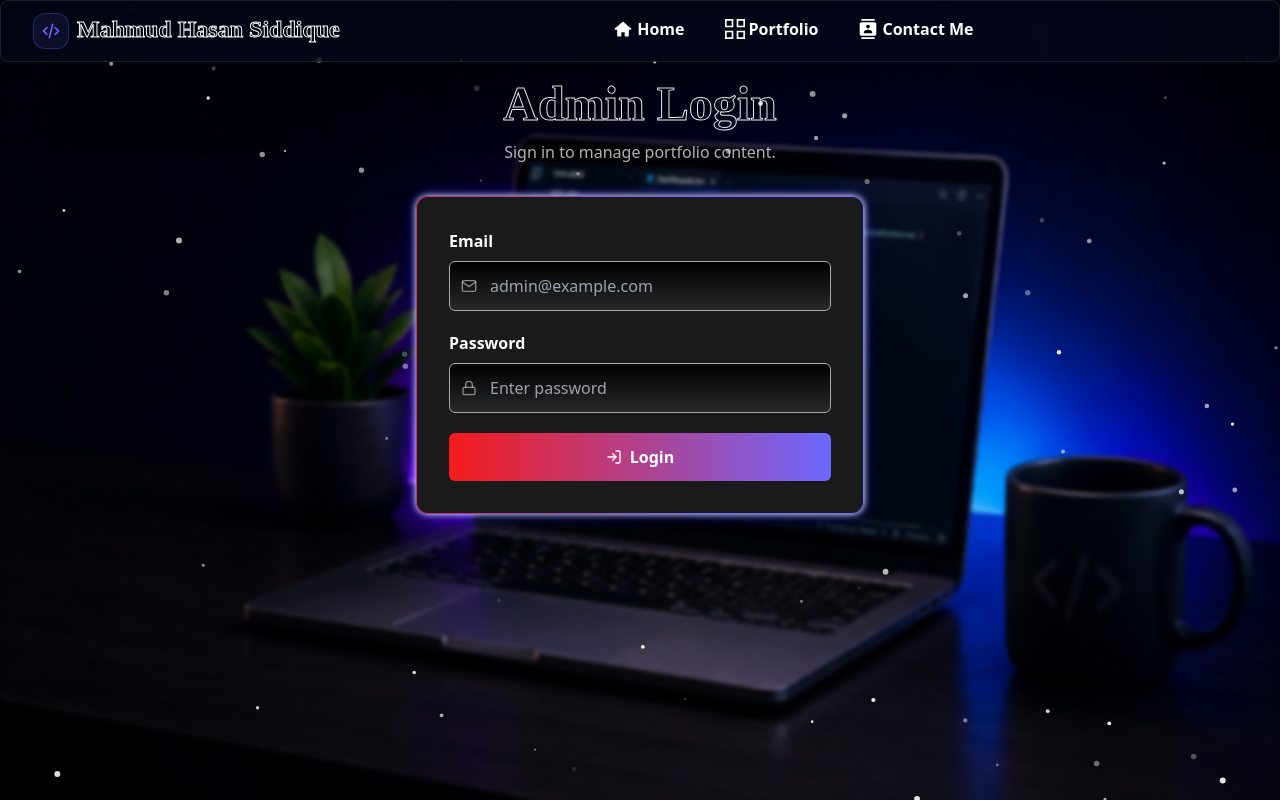
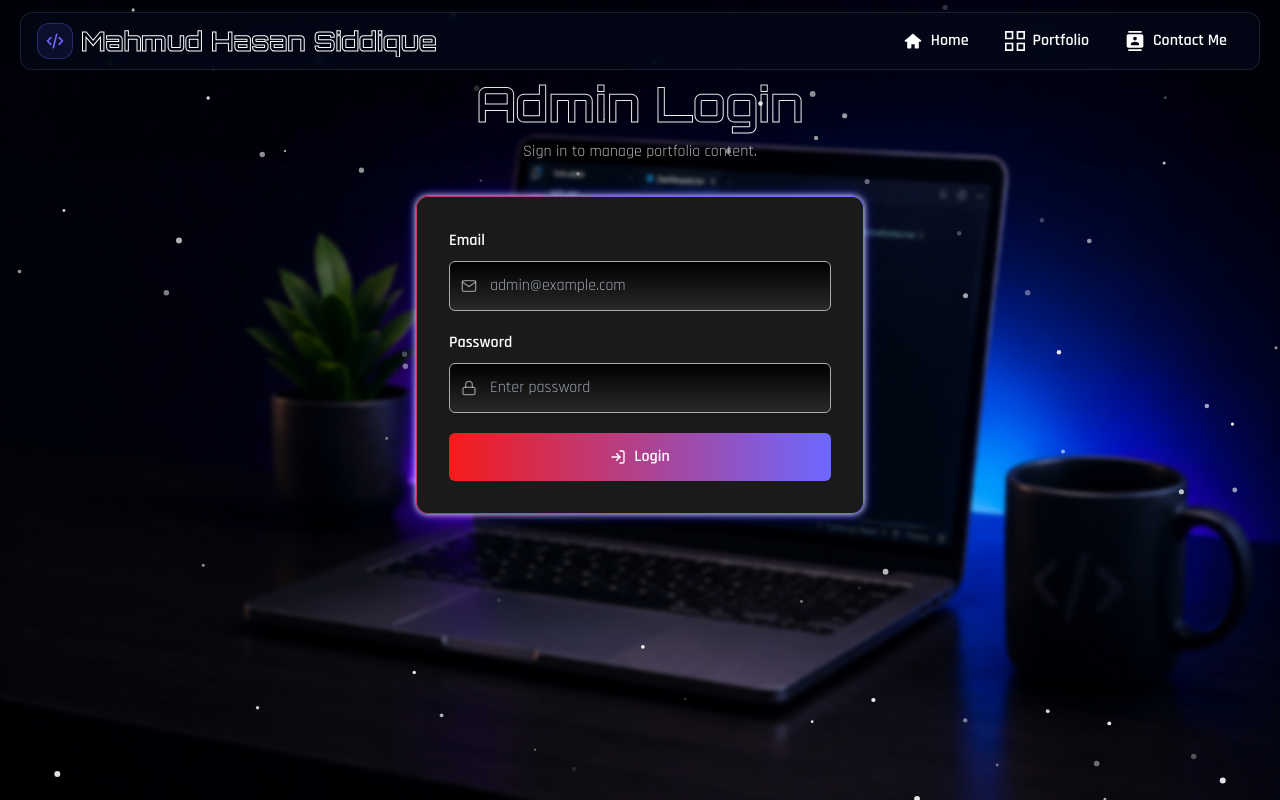
Before and after one commit to mahmudhasan07/mahmud-portfolio, a Next.js app: page /login in a window 1280 px wide. Built offline with nearby package versions, Linux system fonts and the light colour scheme.

Commit message:
working on seedAdmin

```diff
--- a/src/app/(main)/Profile.tsx
+++ b/src/app/(main)/Profile.tsx
@@ -90,10 +90,10 @@ const Profile = () => {
         </div>
 
         <div className="relative">
-          <h1 className="londrina break-words text-center text-3xl font-extrabold text-transparent sm:text-4xl">
+          <h1 className="londrina text-center text-2xl font-extrabold text-transparent sm:text-3xl">
             Mahmud Hasan Siddique
           </h1>
-          <h2 className="text-center text-xl font-semibold text-white/80">
+          <h2 className="text-center text-xl font-semibold text-white/60">
             Full Stack Developer
           </h2>
           <p className="my-3">
--- a/src/app/globals.css
+++ b/src/app/globals.css
@@ -10,12 +10,24 @@ textarea {
   color: black;
 }
 
+body {
+  font-family: var(--font-body), system-ui, sans-serif;
+  font-weight: 400;
+}
+
+button,
+input,
+textarea,
+select {
+  font: inherit;
+}
+
 .kaushan {
-  font-family: "Kaushan Script", cursive;
+  font-family: var(--font-script), cursive;
 }
 
 .londrina {
-  font-family: "Londrina Shadow", cursive;
+  font-family: var(--font-display), var(--font-body), sans-serif;
   -webkit-text-stroke: 1px white; /* outline */
   -webkit-text-fill-color: transparent; /* transparent inside */
   color: transparent; /* fallback */
--- a/src/app/layout.tsx
+++ b/src/app/layout.tsx
@@ -1,5 +1,10 @@
 import type { Metadata } from "next";
-import { Geist, Geist_Mono } from "next/font/google";
+import {
+  Geist_Mono,
+  Kaushan_Script,
+  Orbitron,
+  Rajdhani,
+} from "next/font/google";
 import "./globals.css";
 import bgImage from "@/assists/newbg2.png";
 import myImage from "@/assists/myProfile1.png";
@@ -8,13 +13,29 @@ import ParticlesBackground from "@/components/ParticlesBackground/ParticlesBackg
 import { baseUrl } from "@/Interfaces/BaseUrl";
 import LayoutWrapper from "@/components/LayoutWrapper/LayoutWrapper";
 
-const geistSans = Geist({
-  variable: "--font-geist-sans",
+const rajdhani = Rajdhani({
+  variable: "--font-body",
   subsets: ["latin"],
+  weight: ["400", "500", "600", "700"],
+  display: "swap",
+});
+
+const orbitron = Orbitron({
+  variable: "--font-display",
+  subsets: ["latin"],
+  weight: ["600", "700", "800", "900"],
+  display: "swap",
+});
+
+const kaushanScript = Kaushan_Script({
+  variable: "--font-script",
+  subsets: ["latin"],
+  weight: "400",
+  display: "swap",
 });
 
 const geistMono = Geist_Mono({
-  variable: "--font-geist-mono",
+  variable: "--font-mono",
   subsets: ["latin"],
 });
 
@@ -83,14 +104,10 @@ export default function RootLayout({
   return (
     <html lang="en">
       <head>
-        <link
-          href="https://fonts.googleapis.com/css2?family=Kaushan+Script&display=swap"
-          rel="stylesheet"
-        />
         <script src="https://cdn.plaid.com/link/v2/stable/link-initialize.js"></script>
       </head>
       <body
-        className={`${geistSans.variable} ${geistMono.variable} antialiased relative h-screen  `}
+        className={`${rajdhani.variable} ${orbitron.variable} ${kaushanScript.variable} ${geistMono.variable} relative h-screen font-sans antialiased`}
       >
         <div className="absolute top-0 left-0 right-0 h-full">
           <Image
--- a/src/components/Navbar/Navbar.tsx
+++ b/src/components/Navbar/Navbar.tsx
@@ -6,11 +6,12 @@ import { AnimatePresence, motion } from "framer-motion";
 import { TiHome } from "react-icons/ti";
 import { GrProjects } from "react-icons/gr";
 import { MdContacts } from "react-icons/md";
-import { TbCode } from "react-icons/tb";
+import { TbCode, TbMenu2, TbX } from "react-icons/tb";
 
 const Navbar = () => {
   const path = usePathname();
   const [hoveredIndex, setHoveredIndex] = useState(-1);
+  const [isMenuOpen, setIsMenuOpen] = useState(false);
 
   const routes = [
     { route: "/", name: "Home", icon: <TiHome /> },
@@ -19,37 +20,51 @@ const Navbar = () => {
     { route: "/contact", name: "Contact Me", icon: <MdContacts /> },
   ];
 
+  const isActiveRoute = (route: string) =>
+    route === "/" ? path === route : path.startsWith(route);
+
   return (
-    <section className="text-white fixed z-50 border border-white/10 bg-[#030816]/70  shadow-[0_20px_70px_rgba(0,0,0,0.25)] backdrop-blur backdrop-saturate-150 py-3 rounded-lg w-full mx-auto">
-      <div className="flex justify-between container">
-        <div className="flex gap-2">
+    <section className="fixed left-0 right-0 top-3 z-50 px-3 text-white sm:px-5">
+      <div className="container relative rounded-xl border border-white/10 bg-[#030816]/80 px-3 py-2 shadow-[0_20px_70px_rgba(0,0,0,0.25)] backdrop-blur backdrop-saturate-150 sm:px-4">
+        <div className="flex min-w-0 items-center justify-between gap-3">
+          <Link
+            href="/"
+            onClick={() => setIsMenuOpen(false)}
+            className="flex min-w-0 items-center gap-2"
+            aria-label="Go to home"
+          >
             <span className="grid h-9 w-9 place-items-center rounded-xl border border-secondary/30 bg-secondary/10 text-xl text-secondary">
               <TbCode />
             </span>
-          <h1 className="text-center londrina text-xl font-bold md:text-2xl">
+            <h1 className="londrina truncate text-xl font-bold sm:text-2xl lg:text-[1.65rem]">
               Mahmud Hasan Siddique
             </h1>
-        </div>
-        <div className="space-x-3 flex justify-center gap-1 flex-1">
+          </Link>
+
+          <div className="hidden items-center justify-end gap-1 md:flex">
             {routes.map((item, idx) => (
               <motion.div
                 key={item.route}
-              className={`relative inline-block`}
+                className="relative"
                 onHoverStart={() => setHoveredIndex(idx)}
                 onHoverEnd={() => setHoveredIndex(-1)}
               >
                 <Link
                   href={item.route}
-                className={`px-3 py-1 font-semibold relative block ${path === item.route ? "text-secondary rounded-lg" : " text-white"}`}
+                  className={`relative block rounded-lg px-3 py-2 font-semibold transition lg:px-4 ${
+                    isActiveRoute(item.route)
+                      ? "text-secondary"
+                      : "text-white hover:text-white"
+                  }`}
                 >
                   <AnimatePresence>
                     {hoveredIndex === idx && (
                       <motion.span
-                      className="absolute inset-0 h-full w-full bg-[#6D68FF] block rounded-lg"
+                        className="absolute inset-0 block h-full w-full rounded-lg bg-secondary"
                         layoutId="hoverBackground"
                         initial={{ opacity: 0 }}
                         animate={{
-                        opacity: 1,
+                          opacity: isActiveRoute(item.route) ? 0.16 : 1,
                           transition: { duration: 0.15 },
                         }}
                         exit={{
@@ -59,18 +74,59 @@ const Navbar = () => {
                       />
                     )}
                   </AnimatePresence>
-                <div className="relative z-50 flex gap-1">
-                  {/* Show icon only for mobile screens */}
-                  <div className="block md:text-xl text-2xl my-auto">
-                    {item.icon}
-                  </div>
-                  {/* Show text and icon for larger screens */}
-                  <div className="hidden sm:block text-nowrap">{item.name}</div>
+                  <div className="relative z-10 flex items-center gap-2">
+                    <span className="text-xl">{item.icon}</span>
+                    <span className="whitespace-nowrap">{item.name}</span>
                   </div>
                 </Link>
               </motion.div>
             ))}
           </div>
+
+          <button
+            type="button"
+            onClick={() => setIsMenuOpen((current) => !current)}
+            aria-label={
+              isMenuOpen ? "Close navigation menu" : "Open navigation menu"
+            }
+            aria-expanded={isMenuOpen}
+            className="grid h-10 w-10 shrink-0 place-items-center rounded-lg border border-white/10 bg-white/[0.04] text-2xl text-white transition hover:border-secondary/40 hover:bg-secondary/10 hover:text-secondary md:hidden"
+          >
+            {isMenuOpen ? <TbX /> : <TbMenu2 />}
+          </button>
+        </div>
+
+        <AnimatePresence>
+          {isMenuOpen ? (
+            <motion.div
+              initial={{ opacity: 0, y: -8 }}
+              animate={{ opacity: 1, y: 0 }}
+              exit={{ opacity: 0, y: -8 }}
+              transition={{ duration: 0.18 }}
+              className="absolute left-3 right-3 top-[calc(100%+0.5rem)] overflow-hidden rounded-xl border border-white/10 bg-[#030816]/95 p-2 shadow-[0_20px_70px_rgba(0,0,0,0.35)] backdrop-blur backdrop-saturate-150 sm:left-4 sm:right-4 md:hidden"
+            >
+              <nav className="grid gap-1">
+                {routes.map((item) => (
+                  <Link
+                    key={item.route}
+                    href={item.route}
+                    onClick={() => setIsMenuOpen(false)}
+                    className={`flex items-center gap-3 rounded-lg px-3 py-3 text-base font-semibold transition ${
+                      isActiveRoute(item.route)
+                        ? "bg-secondary/15 text-secondary"
+                        : "text-white/80 hover:bg-white/[0.04] hover:text-white"
+                    }`}
+                  >
+                    <span className="grid h-9 w-9 place-items-center rounded-lg border border-secondary/20 bg-secondary/10 text-xl text-secondary">
+                      {item.icon}
+                    </span>
+                    <span>{item.name}</span>
+                  </Link>
+                ))}
+              </nav>
+            </motion.div>
+          ) : null}
+        </AnimatePresence>
       </div>
     </section>
   );
--- a/tailwind.config.ts
+++ b/tailwind.config.ts
@@ -23,6 +23,12 @@ const config: Config = {
         secondary: "#6D68FF",
 
       },
+      fontFamily: {
+        sans: ["var(--font-body)", "system-ui", "sans-serif"],
+        display: ["var(--font-display)", "var(--font-body)", "sans-serif"],
+        script: ["var(--font-script)", "cursive"],
+        mono: ["var(--font-mono)", "ui-monospace", "monospace"],
+      },
     },
   },
   plugins: [],
```
Lines whose indentation alone changed are shown as unchanged.
